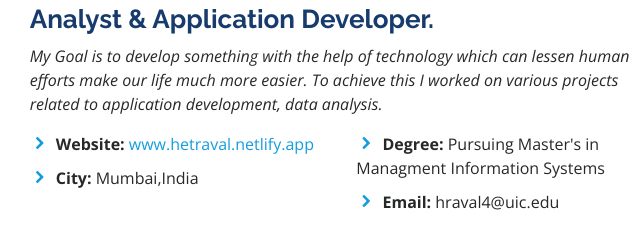
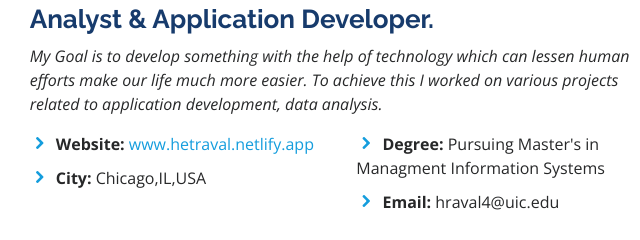
Before and after one commit to hetr7999/portfolio-website, a plain HTML site: page index.html in a window 1280 px wide. Shown: the part 1060-1300 px from the top of the page, 612-1252 px from the left. Drawn offline with nearby package versions, Linux system fonts and the light colour scheme.

Commit message:
Add files via upload
Last Update

```diff
--- a/index.html
+++ b/index.html
@@ -105,7 +105,7 @@
                 <ul>
                   <!-- <li><i class="icofont-rounded-right"></i> <strong>Birthday:</strong> 1 May 1995</li> -->
                   <li><i class="icofont-rounded-right"></i> <strong>Website:</strong><a href="https://www.hetraval.netlify.app/"> www.hetraval.netlify.app</a></li>
-                  <i class="icofont-rounded-right"></i> <strong>City:</strong> Mumbai,India</li>
+                  <i class="icofont-rounded-right"></i> <strong>City:</strong> Chicago,IL,USA</li>
                 </ul>
               </div>
               <div class="col-lg-6">
```
